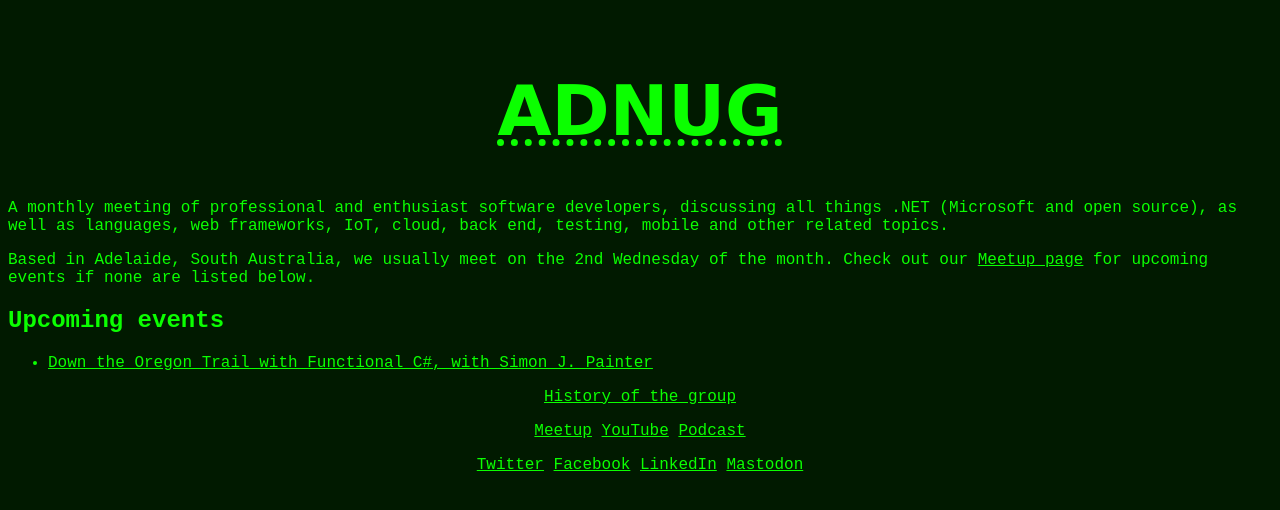
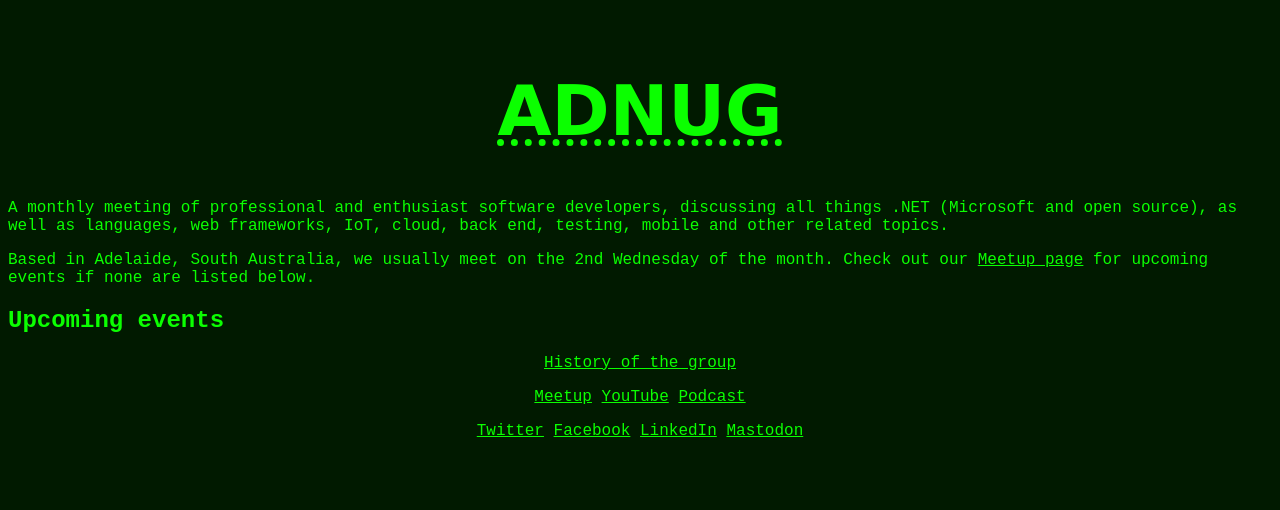
Before and after one commit to adelaide-dotnet/adelaide-dotnet.github.io, a plain HTML site: page index.html in a window 1280 px wide. Drawn offline with Linux system fonts and the light colour scheme.

Commit message:
Remove hardcoded event

```diff
--- a/index.html
+++ b/index.html
@@ -31,7 +31,6 @@
   <section>
     <h2>Upcoming events</h2>
     <ul>
-      <li><a href="https://www.meetup.com/adelaide-dotnet/events/296822252/">Down the Oregon Trail with Functional C#, with Simon J. Painter</a></li>
 <!-- feed start -->
 <!-- feed end -->
     </ul>
```
